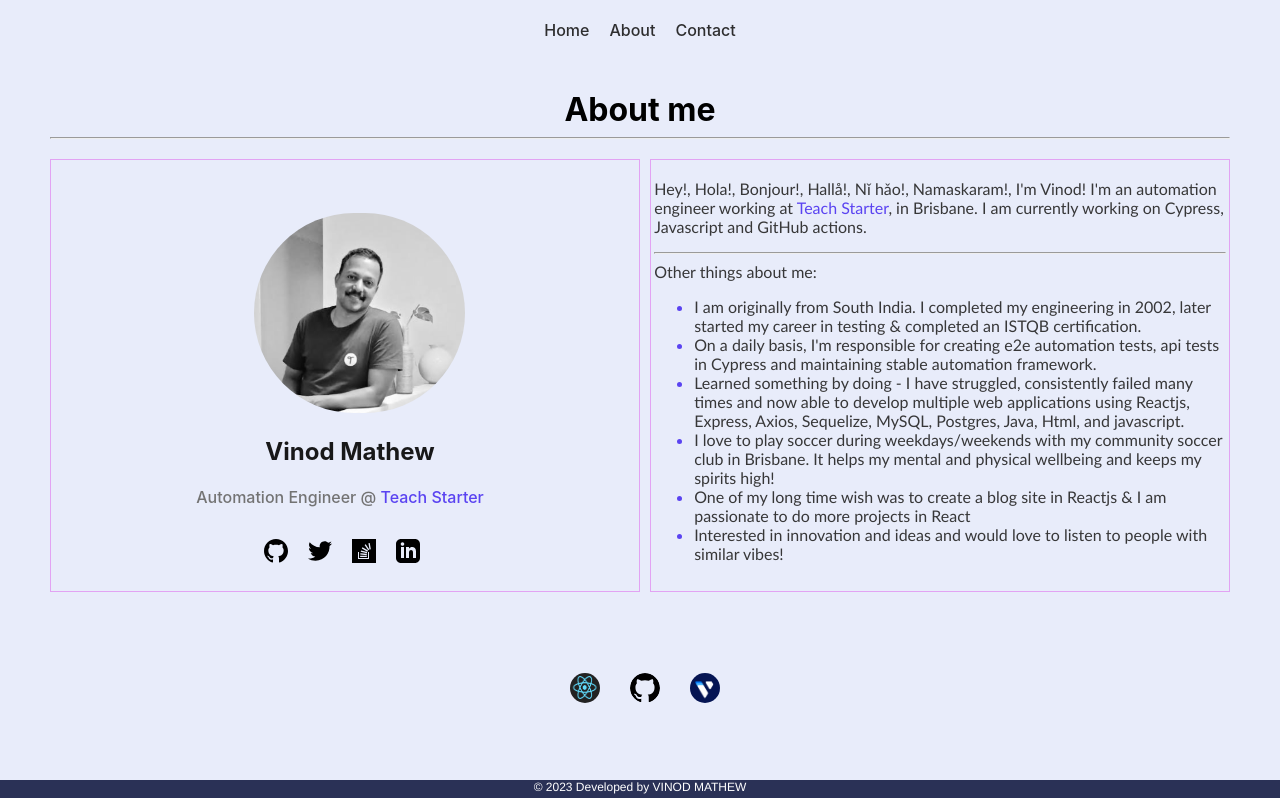
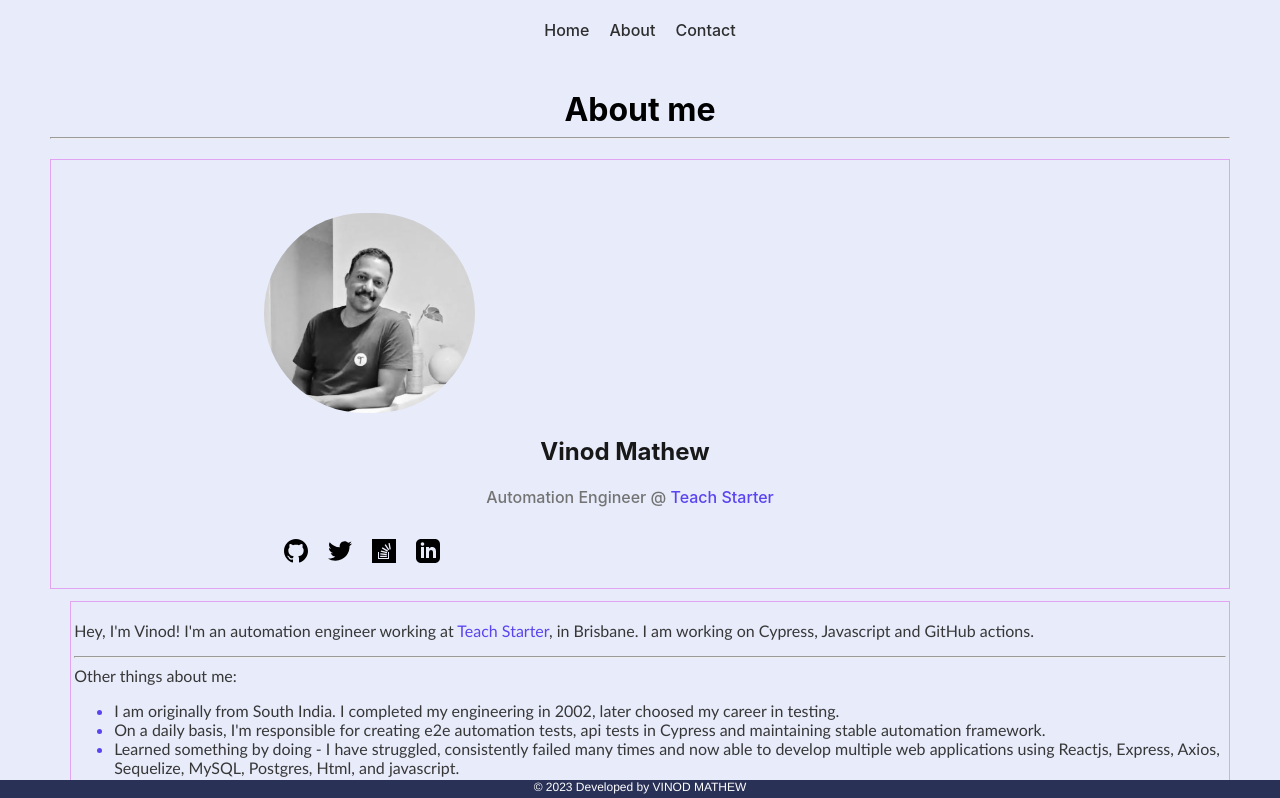
Before and after one commit to scrumvisualize/automatemore, a React (Create React App) app: page /about in a window 1280 px wide. Shown: the top 798 px of the page. Built offline with nearby package versions, Linux system fonts and the light colour scheme; no server answers.

Commit message:
css changes

```diff
--- a/src/components/about.js
+++ b/src/components/about.js
@@ -43,16 +43,16 @@ const About = () => {
                     </div>
                     <div className="box rightside">
                         <p>
-                            Hey!, Hola!, Bonjour!, Hallå!, Nǐ hǎo!, Namaskaram!, I'm Vinod! I'm an automation engineer working at <a href="https://www.teachstarter.com/">Teach Starter</a>, in Brisbane. I am currently working on Cypress, Javascript and GitHub actions.
+                            Hey, I'm Vinod! I'm an automation engineer working at <a href="https://www.teachstarter.com/">Teach Starter</a>, in Brisbane. I am working on Cypress, Javascript and GitHub actions.
                         </p>
                         <hr></hr>
                         <div>Other things about me:</div>
                         <ul className="profile data">
-                            <li>I am originally from South India. I completed my engineering in 2002, later started my career in testing & completed an ISTQB certification.
+                            <li>I am originally from South India. I completed my engineering in 2002, later choosed my career in testing.
                             </li>
                             {/* <li>I've worked in various industries such as Healthcare, Airline, Market Research, Job Management, Education and have experience in messaging standards like HL7, IATA.</li> */}
                             <li>On a daily basis, I'm responsible for creating e2e automation tests, api tests in Cypress and maintaining stable automation framework.</li>
-                            <li>Learned something by doing - I have struggled, consistently failed many times and now able to develop multiple web applications using Reactjs, Express, Axios, Sequelize, MySQL, Postgres, Java, Html, and javascript.</li>
+                            <li>Learned something by doing - I have struggled, consistently failed many times and now able to develop multiple web applications using Reactjs, Express, Axios, Sequelize, MySQL, Postgres, Html, and javascript.</li>
                             <li>I love to play soccer during weekdays/weekends with my community soccer club in Brisbane. It helps my mental and physical wellbeing and keeps my spirits high!</li>
                             <li>One of my long time wish was to create a blog site in Reactjs & I am passionate to do more projects in React</li>
                             <li>Interested in innovation and ideas and would love to listen to people with similar vibes! </li>
--- a/src/components/blogSection.js
+++ b/src/components/blogSection.js
@@ -170,25 +170,6 @@ const BlogSection = () => {
   const isPortrait = useMediaQuery({ query: '(orientation: portrait)' });
 
 
-  // const handleChange = (e) => {
-  //   setSearchTerm(e.target.value);
-  // }
-
-  // /* Send a GET request to server and get the blog data from contentful website and display in the Home page */
-  // useEffect(() => {
-  //   setSearchResults(blogData);
-  // }, []);
-
-  // /* Type the blog text in the search box, system will filter the blog post based on the search criteria in the Home page */
-  // const results = React.useMemo(
-  //   () =>
-  //     searchResults.filter(blog => {
-  //       return blog.heading.toLowerCase().includes(searchTerm) || blog.heading.toUpperCase().includes(searchTerm)
-  //     }),
-  //   [searchTerm, searchResults]
-  // );
-
-
   useEffect(() => {
     const fetchData = async () => {
       try {
@@ -202,11 +183,6 @@ const BlogSection = () => {
   }, []);
 
 
-
-  /* Display the blogs that are most viewed under the popular blog section in the Home page */
-  // useEffect(() => {
-  //   setPopularResults(popularResults.sort((a, b) => b.views - a.views).slice(0, 2))
-  // }, []);
 
   const topTwo = popularResults.sort((a, b) => b.views - a.views).slice(0, 3)
 
@@ -276,30 +252,6 @@ const BlogSection = () => {
           </a>
         ))}
 
-           {/* {popularResults.map(({ id, topViews, date, photo, heading, blogDetails }) => (
-            <a key={id} href="https://google.com">
-              <div key={id} className='blogImageSection'>
-                <img alt="id" src={photo} />
-                <div key={id} className='dataArea'>
-                  <span key={id} className='dataDate'>{date}</span>
-                  <span className='tags'>cypress</span>
-                  <h3>{heading}</h3>
-                  <p>
-                    Best heading added here.
-                    The most relevant data added here.
-                    Greatest of all time. Print the whole text here.
-                    Ideas are always usefull....
-                  </p>
-                  <a href="_blank" className="readmoreLink">
-                    Read more →
-                  </a>
-                  <span className='views'>
-                    {topViews > 999 ? (topViews / 1000).toFixed(2) + "K" : topViews}
-                  </span>
-                </div>
-              </div>
-            </a>
-          ))}  */}
         </div>
       </div>
 
@@ -380,11 +332,11 @@ const BlogSection = () => {
           <img src="images/bannerImg.png"></img>
           </div>
       </div>
-      <h2>Supporters</h2>
+      <h2>Proud Supporters</h2>
       <div className='container'>
         <MySponsor />
       </div>
-      <h2>Interested In Playing Soccer</h2>
+      <h2>Let's kick some goals</h2>
       <div className='row'>
           <div className='soccerInvites'>
           <div className="column">
--- a/src/css/about.css
+++ b/src/css/about.css
@@ -83,13 +83,15 @@ li::marker{
 
 }
 
-@media only screen and (max-width: 1920px)  {
+
+
+@media only screen and (max-width : 375px) {
 
   .aboutColumn {
     display: grid;
-    grid-template-columns: repeat(auto-fill, minmax(410px, 1fr));
+    grid-template-columns: repeat(auto-fill, minmax(450px, 1fr));
     grid-gap: 10px;
-    margin: 20px 0px 20px 370px;
+    margin: 20px 0px 20px 10px !important;
   }
 
   .box {
@@ -102,13 +104,45 @@ li::marker{
     /* background-color: #f4f4f4; */
     background-color: rgb(232, 236, 250);
     height: 100%;
-    margin-left: -10px;
+  }
+
+  .rightside {
+    flex-direction: row;
+    /* background-color: #f4f4f4; */
+    background-color: rgb(232, 236, 250);
+    height: 100%;
+    margin-left: -100px;
+  }
+
+  .aboutImage img{
+    height: 400px;
+    margin-left: -100px;
+  }
+  .socialoptions .aboutRole{
+    margin-left: -20px;
+  }
+
+}
+
+
+@media only screen and (max-width: 1537px)  {
+
+  .aboutColumn {
+    display: grid;
+    grid-template-columns: repeat(auto-fill, minmax(610px, 1fr));
+    grid-gap: 10px;
+    margin: 20px 0px 20px 20px;
+  }
+
+  .leftside {
+    flex-direction: row;
+    background-color: rgb(232, 236, 250);
+    height: 100%;
     border: solid 1px rgb(226, 163, 243);
   }
 
   .rightside {
     flex-direction: row;
-    /* background-color: #f4f4f4; */
     background-color: rgb(232, 236, 250);
     height: 100%;
     border: solid 1px rgb(226, 163, 243);
@@ -117,52 +151,7 @@ li::marker{
   .aboutImage img{
     height: 200px;
     border-radius: 100px;
-    margin: 50px 0px 0px 110px;
-  }
-
-  .aboutRole h2, h4 {
-    text-align: center;
-    color:#181819;
-    margin-right: 50px;
-  }
-
-  .aboutRole h4 {
-    margin-right: 20px;
-  }
-
-
-}
-
-
-@media only screen and (max-width: 1537px)  {
-
-  .aboutColumn {
-    display: grid;
-    grid-template-columns: repeat(auto-fill, minmax(420px, 1fr));
-    grid-gap: 10px;
-    margin: 20px 0px 20px 10px;
-  }
-
-  .leftside {
-    flex-direction: row;
-    /* background-color: #f4f4f4; */
-    background-color: rgb(232, 236, 250);
-    height: 100%;
-    border: solid 1px rgb(226, 163, 243);
-  }
-
-  .rightside {
-    flex-direction: row;
-    /* background-color: #f4f4f4; */
-    background-color: rgb(232, 236, 250);
-    height: 100%;
-    border: solid 1px rgb(226, 163, 243);
-  }
-
-  .aboutImage img{
-    height: 200px;
-    border-radius: 100px;
-    margin: 50px 0px 0px 200px;
+    margin: 50px 0px 0px 210px !important;
   }
 
   .aboutRole h2, h4 {
@@ -177,48 +166,60 @@ li::marker{
 
   .socialoptions{
     display: flex;
-    margin-left: 200px;
+    margin-left: 220px !important;
    }
 
 }
 
- @media only screen and (max-width : 375px) {
+@media only screen and (max-width: 1920px)  {
 
-      .aboutColumn {
-        display: grid;
-        grid-template-columns: repeat(auto-fill, minmax(450px, 1fr));
-        grid-gap: 10px;
-        margin: 20px 0px 20px 10px !important;
-      }
+  .aboutColumn {
+    display: grid;
+    grid-template-columns: repeat(auto-fill, minmax(610px, 1fr));
+    grid-gap: 20px;
+    /* margin: 20px 0px 20px 370px; */
+  }
 
-      .box {
-        color:#373738;
-        padding: 0.2em;
-      }
+  .box {
+    color:#373738;
+    padding: 0.2em;
+  }
 
-      .leftside {
-        flex-direction: row;
-        /* background-color: #f4f4f4; */
-        background-color: rgb(232, 236, 250);
-        height: 100%;
-      }
+  .leftside {
+    flex-direction: row;
+    background-color: rgb(232, 236, 250);
+    height: 100%;
+    margin-left: -20px;
+    border: solid 1px rgb(226, 163, 243);
+  }
 
-      .rightside {
-        flex-direction: row;
-        /* background-color: #f4f4f4; */
-        background-color: rgb(232, 236, 250);
-        height: 100%;
-        margin-left: -100px;
-      }
+  .rightside {
+    flex-direction: row;
+    background-color: rgb(232, 236, 250);
+    height: 100%;
+    border: solid 1px rgb(226, 163, 243);
+  }
 
-      .aboutImage img{
-        height: 400px;
-        margin-left: -100px;
-      }
-      .socialoptions .aboutRole{
-        margin-left: -20px;
-      }
+  .aboutImage img{
+    height: 200px;
+    border-radius: 100px;
+    margin: 50px 0px 0px 300px;
+  }
 
+  .aboutRole h2, h4 {
+    text-align: center;
+    color:#181819;
+    margin-right: 50px;
+  }
+
+  .aboutRole h4 {
+    margin-right: 20px;
+  }
+
+  .socialoptions{
+    display: flex;
+    margin-left: 310px;
+   }
 
 
 }
--- a/src/css/blogdetails.css
+++ b/src/css/blogdetails.css
@@ -29,6 +29,13 @@
     font-size: 16px;
 }
 
-.blogTextPara pre {
+.blogTextPara p code {
+    margin-right: 100px;
+    margin-left: 50px !important;
+  }
+
+.blogTextPara code {
   margin-right: 100px;
+  margin-left: 100px !important;
+  padding-bottom: 10px !important;
 }
--- a/src/css/blogsection.css
+++ b/src/css/blogsection.css
@@ -187,6 +187,11 @@ font-size: 14px;
   border: 1px dashed rgb(212, 209, 208);
 }
 .dataArea div p:nth-of-type(1n+3) {display: none;}
+
+
+.dataArea div code:nth-of-type(1n+1) {
+    display: none;
+}
 
 .blogImageSection{
     display: flex;
@@ -435,7 +440,7 @@ margin-right: 3px;
 
   .soccerInvites{
     display: grid;
-    grid-template-columns: repeat(auto-fill, minmax(600px, 1fr));
+    grid-template-columns: repeat(auto-fill, minmax(600px, 1fr)) !important;
     text-align: center;
     margin: 20px 0px 10px 0px;
     border-radius: 5px;
@@ -607,3 +612,40 @@ a .motivators {
   font-size: 15px;
   margin: 0 0 2rem;
 }
+
+@media only screen and (max-width: 1537px)  {
+  .soccerInvites{
+    display: grid;
+    grid-template-columns: repeat(auto-fill, minmax(600px, 1fr)) !important;
+    text-align: center;
+    margin: 20px 0px 10px 0px;
+    border-radius: 5px;
+  }
+
+  .soccerInviteImg img {
+    width: 100%;
+    height: 500px;
+    margin: 20px 0px 10px 0px;
+    border-radius: 5px;
+  }
+
+}
+
+
+@media only screen and (max-width: 1920px)  {
+  .soccerInvites{
+    display: grid;
+    grid-template-columns: repeat(auto-fill, minmax(600px, 1fr)) !important;
+    text-align: center;
+    margin: 20px 0px 10px 0px;
+    border-radius: 5px !important;
+  }
+
+  .soccerInviteImg img {
+    width: 100%;
+    height: 500px;
+    margin: 20px 0px 10px 0px;
+    border-radius: 5px;
+  }
+
+}
--- a/src/css/contact.css
+++ b/src/css/contact.css
@@ -64,7 +64,7 @@
         width: 500px !important;
         height: 500px !important;
         display: grid;
-        grid-template-columns: repeat(auto-fill, minmax(500px, 1fr));
+        grid-template-columns: repeat(auto-fill, minmax(500px, 1fr)) !important;
         margin: 50px 0px 0px 440px !important;
         border-color: #4076bd;
         background-color: #fff;
```
